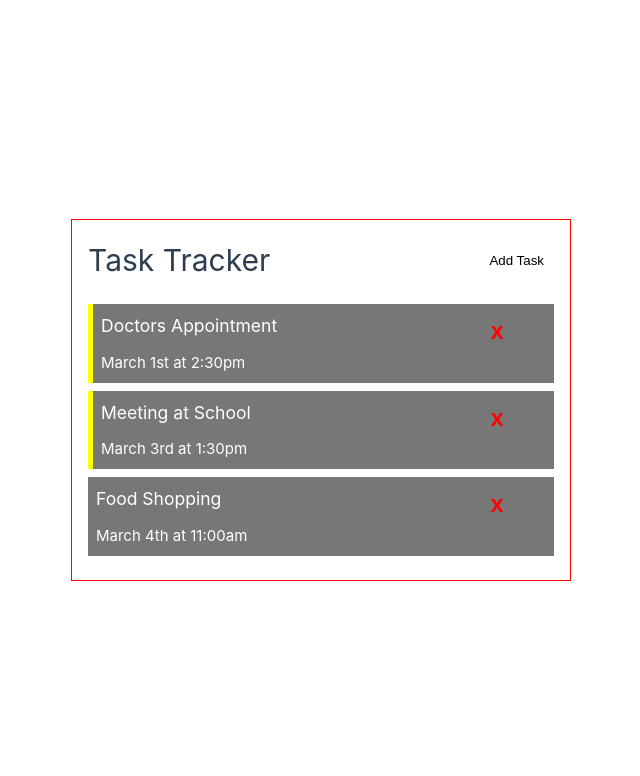
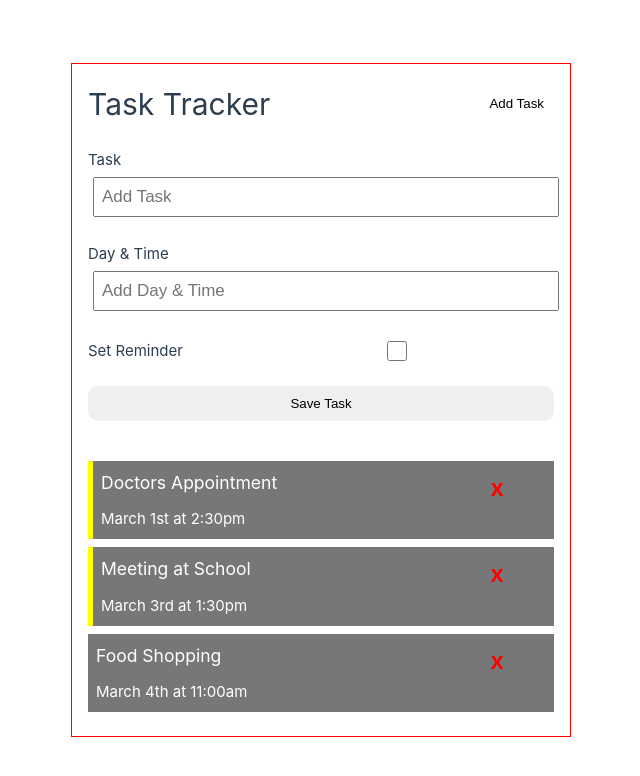
Before and after one commit to krownlesskev/vue-task-tracker, a Vue app: page / in a window 1280 px wide. Shown: the top 776 px of the page, without its empty margins (319-959 px from the left). Built offline with nearby package versions, Linux system fonts and the light colour scheme.

Commit message:
added form and styling

```diff
--- a/src/App.vue
+++ b/src/App.vue
@@ -1,11 +1,13 @@
 <script setup>
 import Header from './components/Header.vue';
 import Tasks from './components/Tasks.vue';
+import AddTask from './components/AddTask.vue';
 </script>
 
 <template>
   <div class="container">
     <Header  title="Task Tracker"/>
+    <AddTask/>
     <Tasks @toggle-reminder="toggleReminder" @delete-task="deleteTask" :tasks="tasks"/>
   </div>
 </template>
@@ -85,6 +87,10 @@
   transition: .3s;
 }
 
+.btn-block {
+  width: 100%;
+}
+
 .btn:hover {
   cursor: pointer;
   transform: scale(1.1);
--- a/src/components/AddTask.vue
+++ b/src/components/AddTask.vue
@@ -33,3 +33,40 @@
         name: 'AddTask',
     }
 </script>
+
+<style scoped>
+    .add-form {
+        margin-bottom: 40px;
+    }
+
+    .form-control {
+        margin: 20px 0;
+    }
+
+    .form-control label {
+        display: block;
+    }
+
+    .form-control input {
+        width: 100%;
+        height: 40px;
+        margin: 5px;
+        padding: 3px 7px;
+        font-size: 17px;
+    }
+
+    .form-control-check {
+        display: flex;
+        align-items: center;
+        justify-content: space-between;
+    }
+
+    .form-control-check label {
+        flex: 1;
+    }
+
+    .form-control-check input {
+        flex: 2;
+        height: 20px;
+    }
+</style>
```
